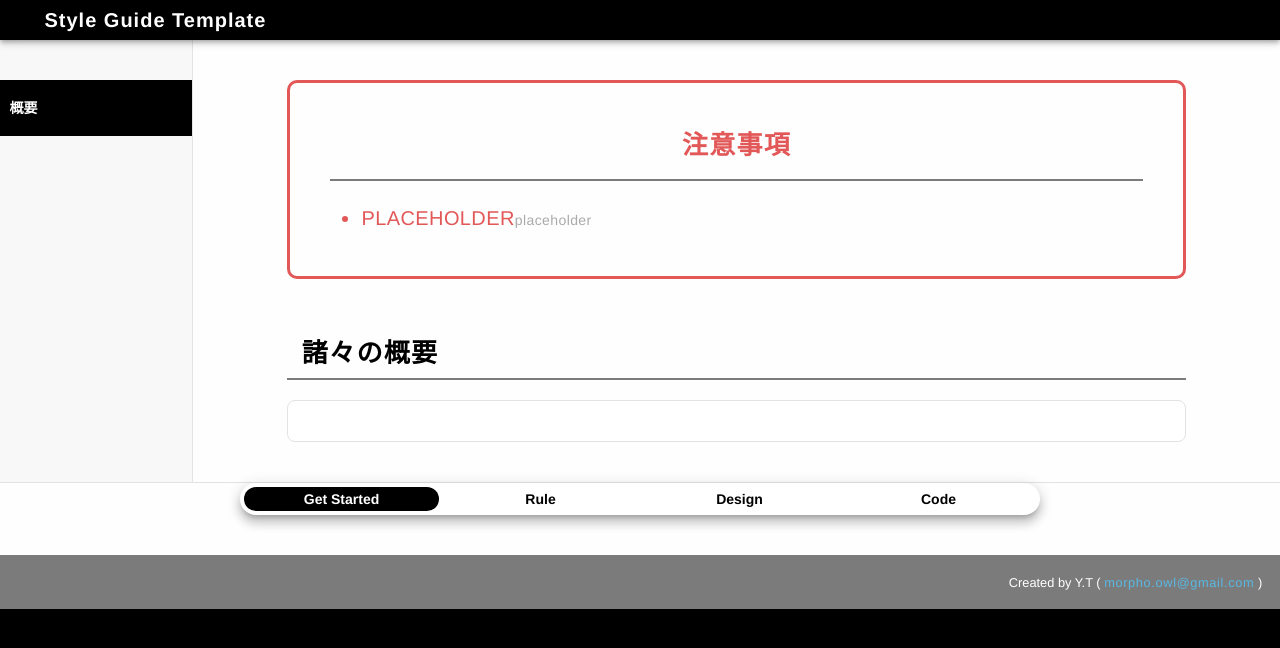
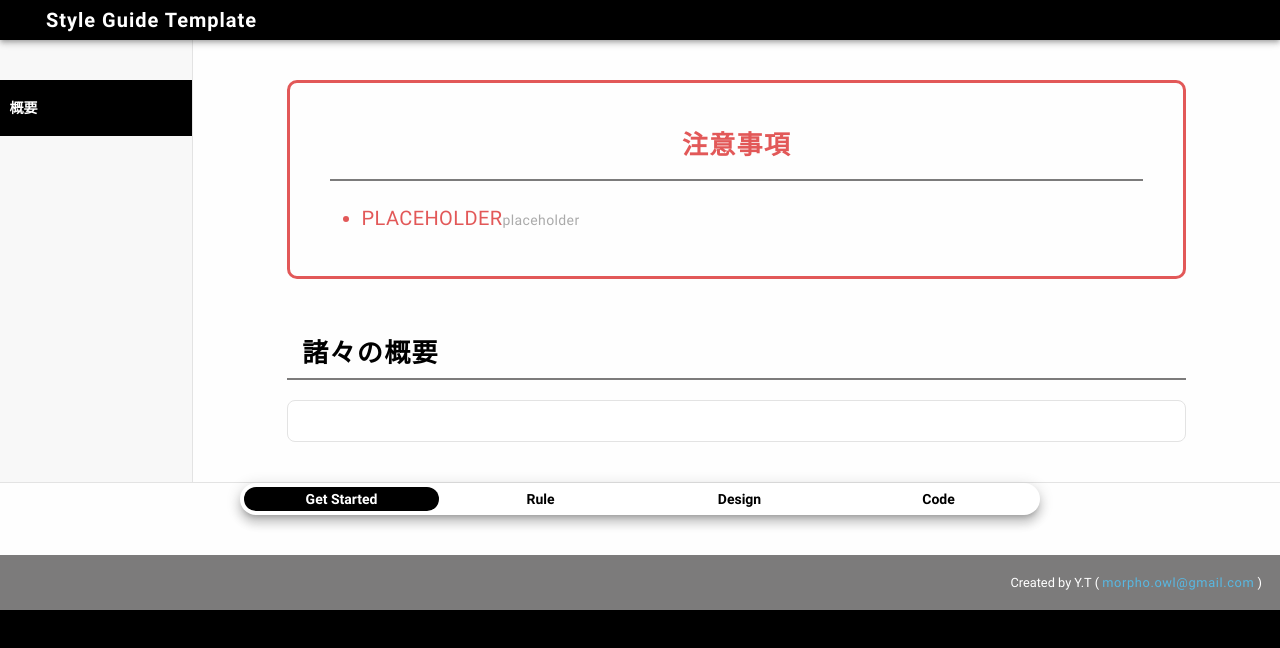
Before and after one commit to BRX-YTakahashi/StyleGuideTemplate, a website built with Vite: page src/styleGuide/index.html in a window 1280 px wide. Built offline with nearby package versions, Linux system fonts and the light colour scheme; what @markdoc/markdoc, @ryusei/light would draw is missing.

Commit message:
modified: フォントの設定を変更
フォントの設定を変更。
ついでにgitignoreの設定も微調整した。

```diff
--- a/src/Css/foundation/_variable.scss
+++ b/src/Css/foundation/_variable.scss
@@ -45,13 +45,14 @@
 // * font-family *
 
 // $base-ff: "游ゴシック体", YuGothic, "游ゴシック Medium", "Yu Gothic Medium", "Yu Gothic", "Open Sans", "メイリオ", sans-serif;
-$jp-ff: "M PLUS 1p";
+// $jp-ff: "M PLUS 1p";
+$jp-ff: "Hiragino Kaku Gothic ProN", "Hiragino Sans", Meiryo;
 $en-ff: "Roboto";
 $code-ff: "IBM Plex Mono";
-// $base-ff: $en-ff, $jp-ff, sans-serif;
-$base-ff: "Helvetica Neue", Arial, "Hiragino Kaku Gothic ProN", "Hiragino Sans", Meiryo, sans-serif;
-// $code-ff: $code-ff, $jp-ff, sans-serif;
-$code-ff: $code-ff, sans-serif;
+// $base-ff: "Helvetica Neue", Arial, "Hiragino Kaku Gothic ProN", "Hiragino Sans", Meiryo, sans-serif;
+$base-ff: $en-ff, $jp-ff, sans-serif;
+// $code-ff: $code-ff, sans-serif;
+$code-ff: $code-ff, $jp-ff, sans-serif;
 
 
 @media #{map-get($breakpoints-down, lg)} {
--- a/src/styleGuide/index.html
+++ b/src/styleGuide/index.html
@@ -2,7 +2,6 @@
 <html lang="ja" data-category="welcome">
 <head>
   <meta charset="UTF-8">
-  <meta name="robots" content="noindex">
   <meta name="viewport" content="width=device-width, initial-scale=1.0">
   <meta name="description" content="Style Guide Template">
   <title>Style Guide Template</title>
@@ -18,16 +17,18 @@
   <link rel="stylesheet" href="../../public/Css/base/destyle.css">
   <link rel="stylesheet" href="../../public/Css/base/variables.css">
   <style>
-    /* @font-face {
+    /* roboto-100 - latin */
+    @font-face {
       font-family: 'Roboto';
       font-style: normal;
       font-weight: 100;
       font-display: swap;
       src: local(''),
           url('fonts/roboto-v30-latin-100.woff2') format('woff2'),
-          url('fonts/roboto-v30-latin-100.woff') format('woff')
-    } */
-    /* @font-face {
+          url('fonts/roboto-v30-latin-100.woff') format('woff');
+    }
+    /* roboto-regular - latin */
+    @font-face {
       font-family: 'Roboto';
       font-style: normal;
       font-weight: 400;
@@ -35,8 +36,9 @@
       src: local(''),
           url('fonts/roboto-v30-latin-regular.woff2') format('woff2'),
           url('fonts/roboto-v30-latin-regular.woff') format('woff');
-    } */
-    /* @font-face {
+    }
+    /* roboto-700 - latin */
+    @font-face {
       font-family: 'Roboto';
       font-style: normal;
       font-weight: 700;
@@ -44,7 +46,9 @@
       src: local(''),
           url('fonts/roboto-v30-latin-700.woff2') format('woff2'),
           url('fonts/roboto-v30-latin-700.woff') format('woff');
-    } */
+    }
+
+    /* m-plus-1p-100 - japanese */
     /* @font-face {
       font-family: 'M PLUS 1p';
       font-style: normal;
@@ -54,6 +58,7 @@
           url('fonts/m-plus-1p-v27-japanese-100.woff2') format('woff2'),
           url('fonts/m-plus-1p-v27-japanese-100.woff') format('woff');
     } */
+    /* m-plus-1p-regular - japanese */
     /* @font-face {
       font-family: 'M PLUS 1p';
       font-style: normal;
@@ -63,6 +68,7 @@
           url('fonts/m-plus-1p-v27-japanese-regular.woff2') format('woff2'),
           url('fonts/m-plus-1p-v27-japanese-regular.woff') format('woff');
     } */
+    /* m-plus-1p-700 - japanese */
     /* @font-face {
       font-family: 'M PLUS 1p';
       font-style: normal;
@@ -72,14 +78,16 @@
           url('fonts/m-plus-1p-v27-japanese-700.woff2') format('woff2'),
           url('fonts/m-plus-1p-v27-japanese-700.woff') format('woff');
     } */
+
+    /* ibm-plex-mono-regular - latin */
     @font-face {
       font-family: 'IBM Plex Mono';
       font-style: normal;
       font-weight: 400;
       font-display: swap;
       src: local(''),
-          /* url('fonts/ibm-plex-mono-v12-latin-regular.woff2') format('woff2'), */
-          url('fonts/ibm-plex-mono-v12-latin-regular.woff') format('woff');
+          url('fonts/ibm-plex-mono-v15-latin-regular.woff2') format('woff2'),
+          url('fonts/ibm-plex-mono-v15-latin-regular.woff') format('woff');
     }
 
     /* Style of first view */
```
Also changed, not shown: src/styleGuide/fonts/ibm-plex-mono-v15-latin-regular.woff (added), src/styleGuide/fonts/ibm-plex-mono-v15-latin-regular.woff2 (added), src/styleGuide/fonts/m-plus-1p-v27-japanese-100.woff (added), src/styleGuide/fonts/m-plus-1p-v27-japanese-100.woff2 (added), src/styleGuide/fonts/m-plus-1p-v27-japanese-700.woff (added), src/styleGuide/fonts/m-plus-1p-v27-japanese-700.woff2 (added), src/styleGuide/fonts/m-plus-1p-v27-japanese-regular.woff (added), src/styleGuide/fonts/m-plus-1p-v27-japanese-regular.woff2 (added), src/styleGuide/fonts/roboto-v30-latin-100.woff (added), src/styleGuide/fonts/roboto-v30-latin-100.woff2 (added), src/styleGuide/fonts/roboto-v30-latin-700.woff (added), src/styleGuide/fonts/roboto-v30-latin-700.woff2 (added), src/styleGuide/fonts/roboto-v30-latin-regular.woff (added), src/styleGuide/fonts/roboto-v30-latin-regular.woff2 (added), 1 more files, 1 other file.
